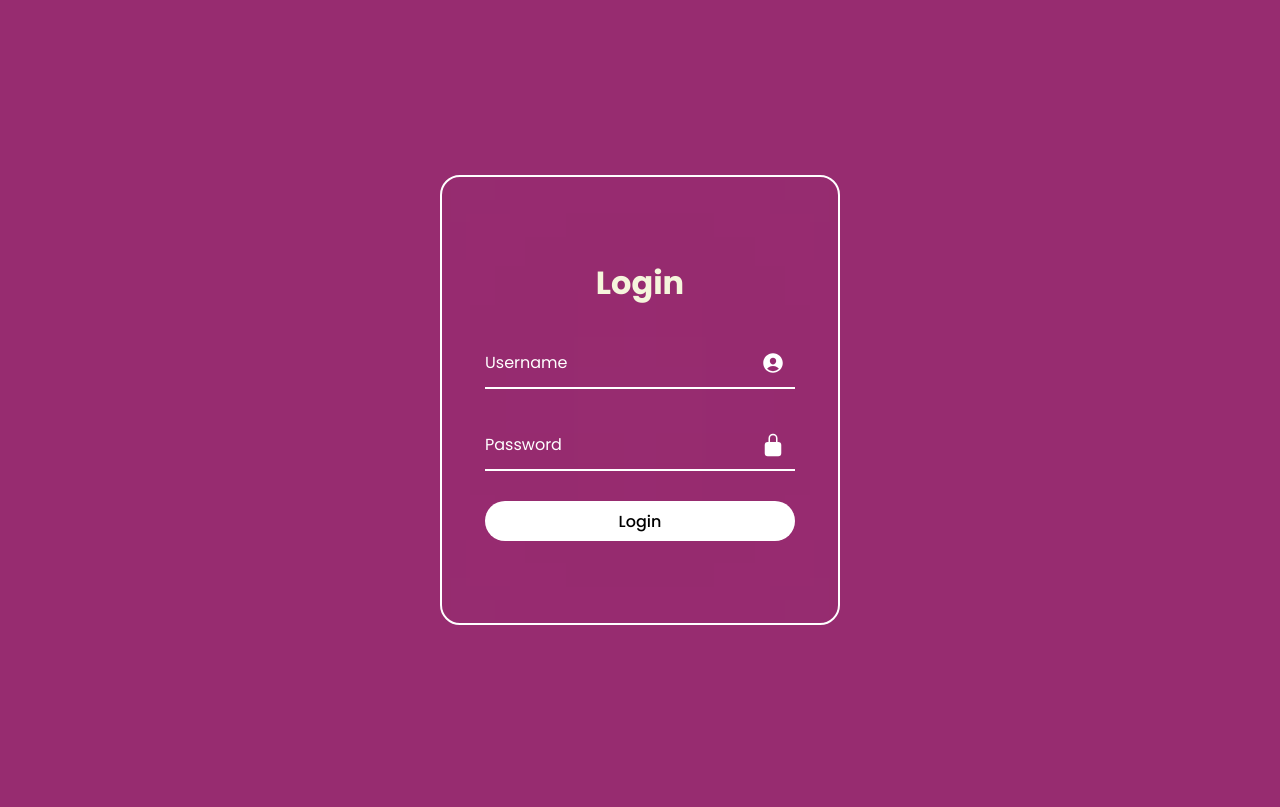
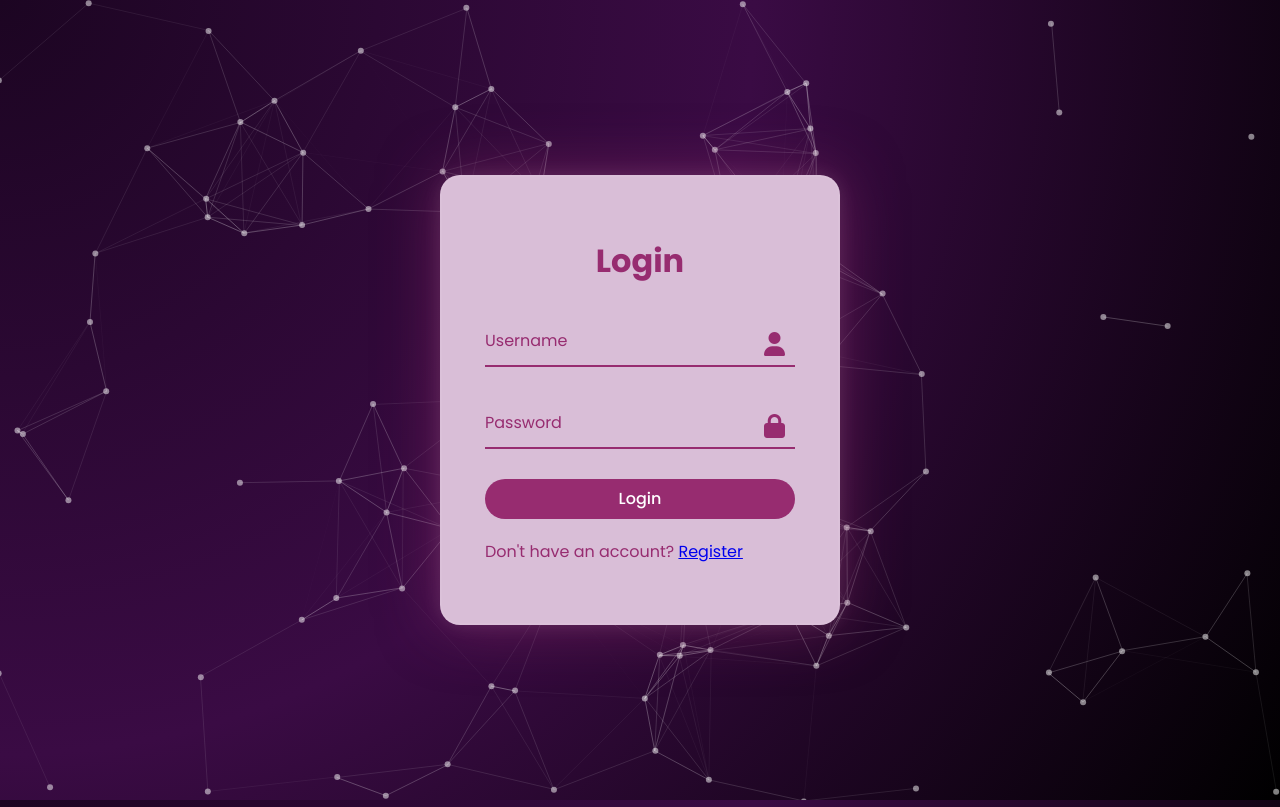
Before and after one commit to YulietSompotan/Project-e-bisnis, a PHP site: page /login.html in a window 1280 px wide. Before the commit the page ends 625 px from the top, so only its background shows below. Run offline with PHP 8.4, Linux system fonts and the light colour scheme; some libraries are stand-ins or nearby versions.

Commit message:
Perubahan CSS dan JS di login

```diff
--- a/css/styles.css
+++ b/css/styles.css
@@ -4,7 +4,7 @@
   margin: 0;
   padding: 0;
   box-sizing: border-box;
-    font-family:'Poppins','sans-serif';
+  font-family: "Poppins", "sans-serif";
 }
 
 body {
@@ -13,25 +13,36 @@ body {
   align-items: center;
   width: 100%;
   height: 100vh;
-    background:#972c70;
+  background: radial-gradient(circle at top left, #1c0522, #3a0b44, #000);
+  overflow: hidden;
+}
+
+#particles-js {
+  position: absolute;
+  width: 100%;
+  height: 100%;
+  background: transparent;
+  z-index: 0;
 }
 
 .login-box {
+  z-index: 1;
   position: relative;
   width: 400px;
   height: 450px;
-    background: transparent;
-    border: 2px solid rgba(255,255, 255, 5);
+  background: #d9bed7;
+  border: 2px solid rgba(255, 255, 255, 0.05);
   border-radius: 20px;
   display: flex;
   justify-content: center;
   align-items: center;
-    backdrop-filter: blur(500px);
+  box-shadow: 0 0 20px rgba(255, 255, 255, 0.1),
+    0 0 60px rgba(151, 44, 112, 0.5);
 }
 
 h2 {
   font-size: 2em;
-    color:beige;
+  color: #972c70;
   text-align: center;
 }
 
@@ -39,7 +50,7 @@ h2 {
   position: relative;
   width: 310px;
   margin: 30px 0;
-    border-bottom: 2px solid #fff;
+  border-bottom: 2px solid #972c70;
 }
 
 .input-box label {
@@ -48,13 +59,13 @@ h2 {
   left: 0px;
   transform: translateY(-50%);
   font-size: 1em;
-    color: #fff;
+  color: #972c70;
   pointer-events: none;
   transition: 0.5s;
 }
 
-.input-box input:focus~label,
-.input-box input:valid~label {
+.input-box input:focus ~ label,
+.input-box input:valid ~ label {
   top: -5px;
 }
 
@@ -65,7 +76,7 @@ h2 {
   border: none;
   outline: none;
   font-size: 1em;
-    color: #fff;
+  color: #972c70;
   padding: 0 40px 0 5px;
   box-sizing: border-box;
 }
@@ -74,20 +85,32 @@ h2 {
   position: absolute;
   right: 10px;
   top: 10%;
-    color: #fff;
+  color: #972c70;
   font-size: 1.5em;
   line-height: 50px;
 }
 
-button{
+button {
   width: 100%;
   height: 40px;
-    background:#fff;
+  background: #972c70;
   border: none;
   outline: none;
   border-radius: 40px;
   cursor: pointer;
   font-size: 1em;
-    color:#000;
+  color: #fff;
   font-weight: 500;
 }
+
+button:hover {
+  background: #fff;
+  color: #972c70;
+  transition: 0.5s;
+}
+
+.register-link {
+  margin-top: 20px;
+  font-size: 1rem;
+  color: #972c70;
+}
--- a/login.html
+++ b/login.html
@@ -1,33 +1,78 @@
 <!DOCTYPE html>
 <html lang="en">
   <head>
-    <meta charset="UTF-8">
-        <meta https-equiv="X-UA-Compatible" content="IE=edge">
-        <meta name="viewport" content="width=device-width,
-        initial-scale=1.0">
+    <meta charset="UTF-8" />
+    <meta http-equiv="X-UA-Compatible" content="IE=edge" />
+    <meta name="viewport" content="width=device-width, initial-scale=1.0" />
+    <title>Login</title>
     <link rel="stylesheet" href="css/styles.css" />
+    <script
+      src="https://kit.fontawesome.com/a076d05399.js"
+      crossorigin="anonymous"
+    ></script>
   </head>
   <body>
+    <!-- Bubble animation background -->
+    <ul class="bubbles"></ul>
+
+    <!-- Particle.js background -->
+    <div id="particles-js"></div>
+
+    <!-- Login form -->
     <div class="login-box">
-            <form action="dashboard.html">
+      <form action="#" method="post">
         <h2>Login</h2>
+
         <div class="input-box">
-                    <span class="icon"><ion-icon
-                    name="person-circle"></ion-icon></span>
-                    <input type="text" required>
+          <span class="icon"><i class="fas fa-user"></i></span>
+          <input type="text" name="username" required />
           <label>Username</label>
         </div>
+
         <div class="input-box">
-                    <span class="icon"><ion-icon name=
-                    "lock-closed"></ion-icon></span>
-                    <input type="password" required>
+          <span class="icon"><i class="fas fa-lock"></i></span>
+          <input type="password" name="password" required />
           <label>Password</label>
         </div>
+
         <button type="submit">Login</button>
+
+        <div class="register-link">
+          <p>Don't have an account? <a href="#">Register</a></p>
+        </div>
       </form>
     </div>
 
-        <script type="module" src="https://unpkg.com/ionicons@7.1.0/dist/ionicons/ionicons.esm.js"></script>
-        <script nomodule src="https://unpkg.com/ionicons@7.1.0/dist/ionicons/ionicons.js"></script>
+    <!-- Particle.js script -->
+    <script src="https://cdn.jsdelivr.net/npm/particles.js@2.0.0/particles.min.js"></script>
+    <script>
+      // Particle.js config
+      particlesJS("particles-js", {
+        particles: {
+          number: { value: 80, density: { enable: true, value_area: 800 } },
+          color: { value: "#ffffff" },
+          shape: { type: "circle" },
+          opacity: { value: 0.5 },
+          size: { value: 3 },
+          line_linked: {
+            enable: true,
+            distance: 150,
+            color: "#ffffff",
+            opacity: 0.4,
+            width: 1,
+          },
+          move: { enable: true, speed: 3 },
+        },
+        interactivity: {
+          detect_on: "canvas",
+          events: {
+            onhover: { enable: true, mode: "grab" },
+            onclick: { enable: true, mode: "push" },
+            resize: true,
+          },
+        },
+        retina_detect: true,
+      });
+    </script>
   </body>
 </html>
```
Lines whose indentation alone changed are shown as unchanged.
